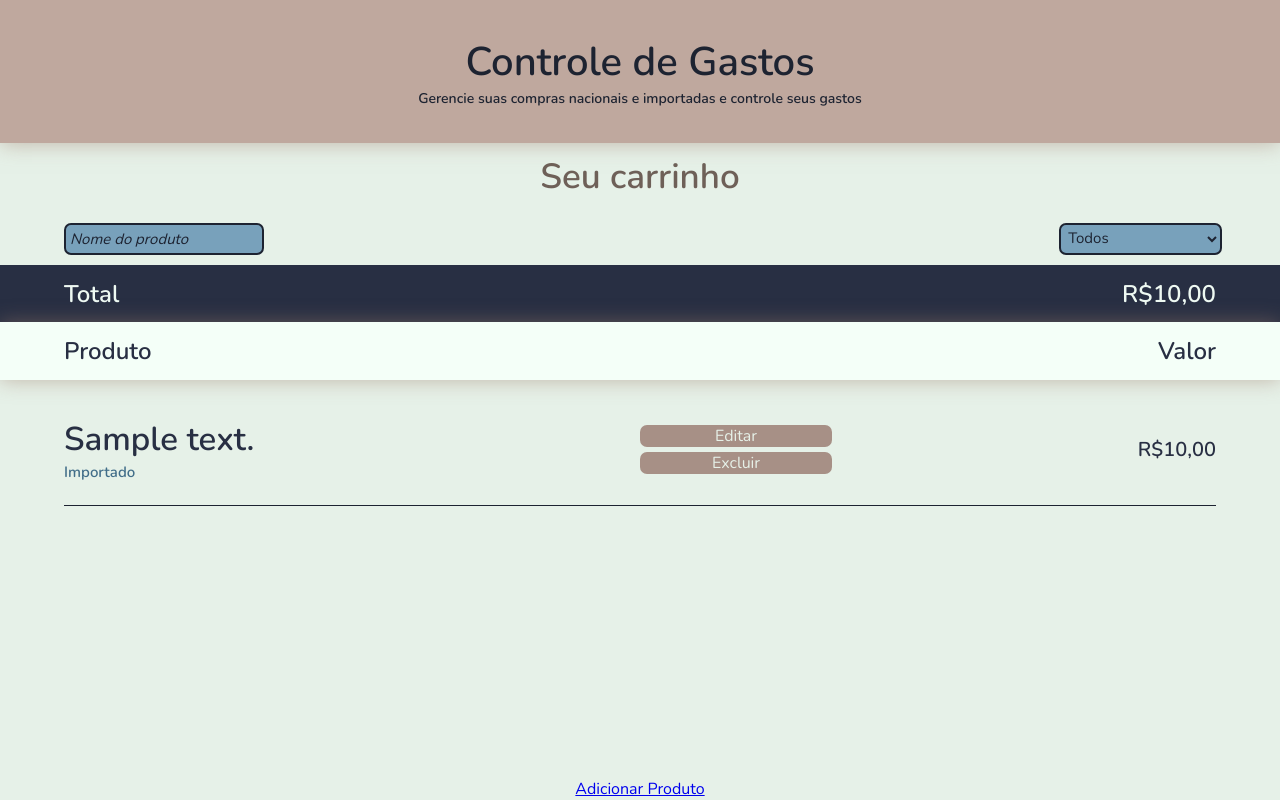
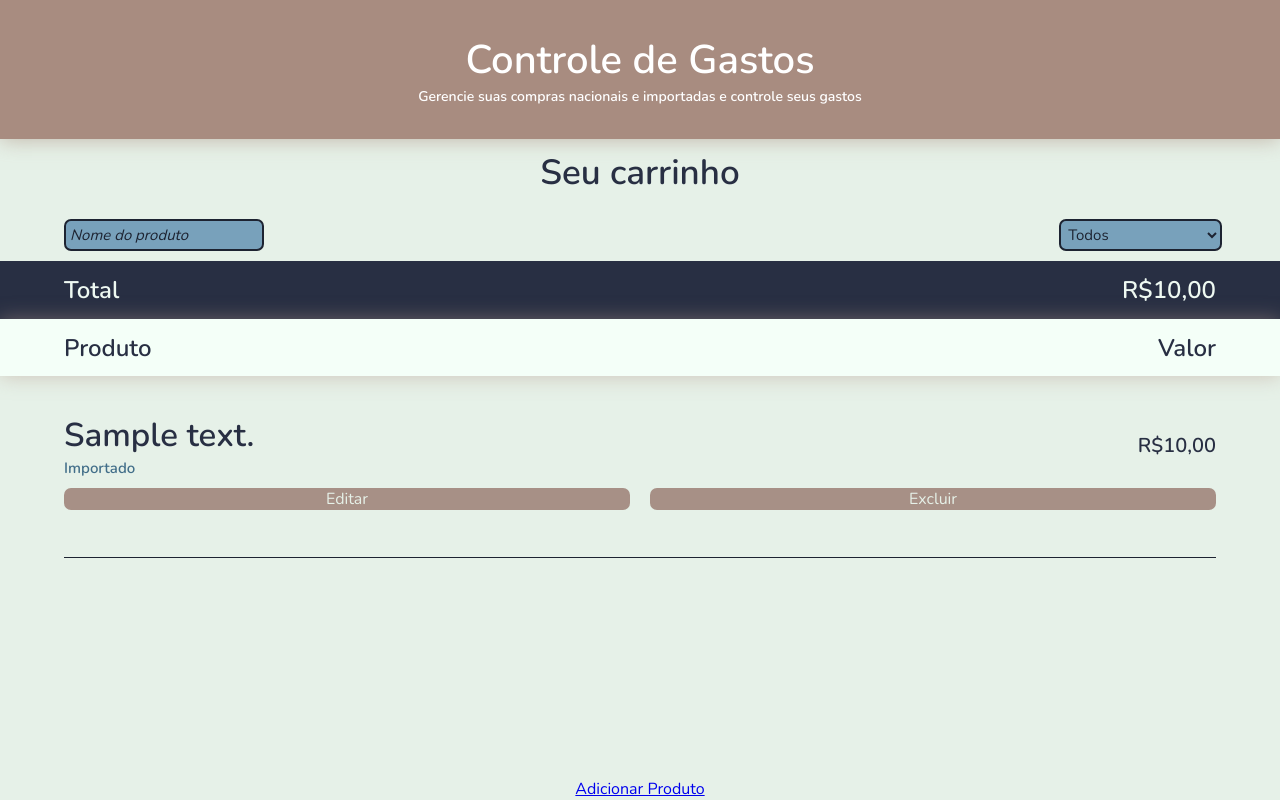
Before and after one commit to sabriwnaa/Avaliacao3T, a PHP site: page / in a window 1280 px wide. Run offline with PHP 8.4, Linux system fonts and the light colour scheme; tables that the repository leaves empty hold one stand-in row (values such as "Sample post").

Commit message:
ultimos ajustes na listagem de produtos

```diff
--- a/index.php
+++ b/index.php
@@ -7,6 +7,9 @@ $pesquisar = $_GET['pesquisar'] ?? '';
 
 // Filtrar produtos utilizando o método da classe Produto
 $produtos = Produto::filter($pesquisar, $filtro);
+
+
+
 ?>
 
 <!DOCTYPE html>
@@ -91,16 +94,20 @@ $produtos = Produto::filter($pesquisar, $filtro);
             <div class="listagem">
                 <?php foreach ($produtos as $produto): ?>
                     <div class="produto">
+                        <div class='todasInformacoes'>
                         <div class='informacoes'>
                             <h2><?= htmlspecialchars($produto->getDescricao()) ?></h2>
                             <h5><?= $produto->getCategoria() == 1 ? "Nacional" : "Importado" ?><h5>
                         </div>
+                        <h3>R$<?= $produto->getValor() ?>,00</h3>
+
+
+                        </div>
                         <div class='opcoes'>
-                            <a href="formEdit.php?id=<?= $produto->getId() ?>">Editar</a>
+                            <a href="?editId=<?= $produto->getId() ?>">Editar</a>
                             <a href="excluir.php?id=<?= $produto->getId() ?>">Excluir</a>
                         </div>
-                        <h3>R$<?= $produto->getValor() ?>,00</h3>
-                        </div>
+                    </div>
                 <?php endforeach; ?>
             </div>
 
--- a/style.css
+++ b/style.css
@@ -18,14 +18,14 @@
     background-color: #e6f1e8;
 }
 
-.header, .main, .total, .cabecalho, .produto{
+.header, .main, .total, .cabecalho, .produto, .todasInformacoes{
     display: flex;
     align-items: center;
     justify-content: center;
 
 }
 
-.header, .main, .listagem{
+.header, .main, .listagem, .produto{
     flex-direction: column;
 }
 
@@ -33,8 +33,8 @@
 .header{
     width: 100%;
     flex: 1;
-    color: #1d2331;
-    background-color: #BFA89E;
+    color: #ffffff;
+    background-color: #a88c80;
     padding: 2%;
     text-align: center;
     font-size: 12px;
@@ -70,7 +70,7 @@
 
 .cabecalho{
     background-color: #f4fff8;
-    box-shadow: 0px 0.5px 20px rgba(160, 125, 108, 0.5);
+    box-shadow: 0px 0.5px 20px rgba(184, 154, 139, 0.5);
 
 }
 
@@ -98,7 +98,7 @@ input::placeholder{
 }
 
 .titulo{
-    color: #6e6058;
+    color: #282f43;
     font-size: 35px;
     margin: 10px;
     height: min-content;
@@ -110,7 +110,12 @@ input::placeholder{
     font-size: 16px;
     border-bottom: 1px solid #1d2331 ;
     margin: 1% 0;
-    padding-bottom: 2%;
+    padding-bottom: 4%;
+    gap: 10px;
+}
+
+.todasInformacoes{
+    width: 100%;
 }
 
 
@@ -124,13 +129,7 @@ input::placeholder{
     color: #426e89;
 }
 
-.opcoes{
-    flex:1;
-    height: 100%;
-    display: flex;
-    flex-direction: column;
-    gap: 5px;
-}
+
 
 .produto h3{
     flex: 2;
@@ -156,3 +155,9 @@ input::placeholder{
     color: #e6f1e8;
     border-radius: 7px;
 }
+
+.opcoes{
+    width: 100%;
+    display: flex;
+    gap: 20px;
+}
```
